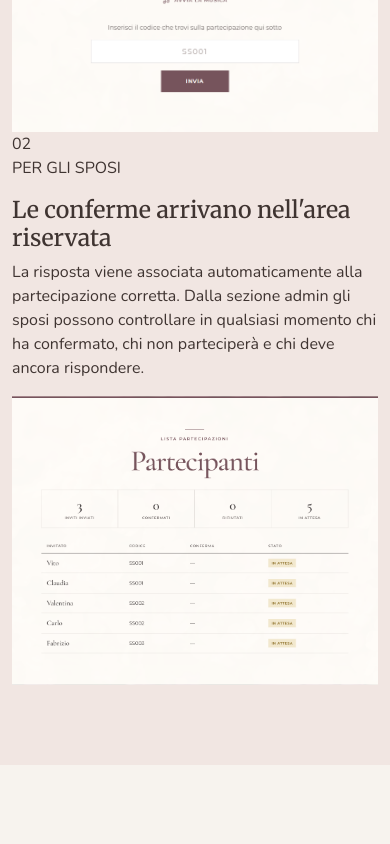
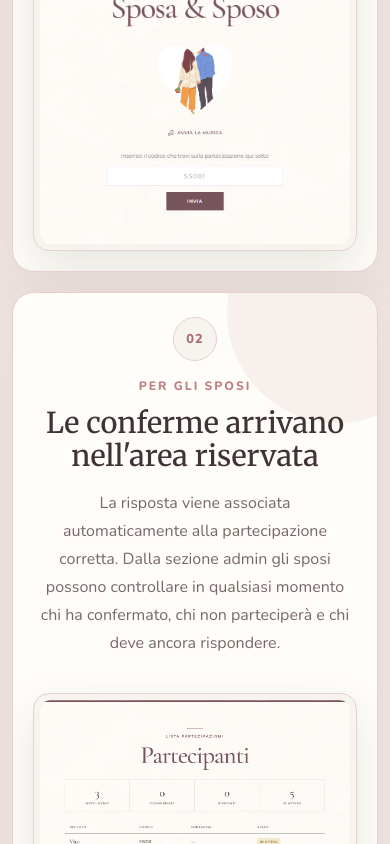
Before and after one commit to simonedantevisconti/nozze-digitali, a React (Vite) app: page /partecipazioni-digitali in a window 390 px wide. Shown: the part 4520-5364 px from the top of the page. Built offline with nearby package versions, Linux system fonts and the light colour scheme.

Commit message:
Style guest and admin confirmation flow

```diff
--- a/src/styles/partecipazioni-digitali.css
+++ b/src/styles/partecipazioni-digitali.css
@@ -328,90 +328,205 @@
   background-color: rgba(189, 127, 130, 0.11);
 }
 
-.digital-invitations-code-grid {
-  display: grid;
-  grid-template-columns: repeat(2, minmax(0, 1fr));
-  align-items: center;
-  gap: 5rem;
+.digital-invitations-code-heading {
+  margin-bottom: 4rem;
 }
 
-.digital-invitations-code-content h2 {
-  margin-bottom: 1.3rem;
+.digital-invitations-code-flow {
+  max-width: 1120px;
 
-  font-size: clamp(2.2rem, 4vw, 3.6rem);
-  line-height: 1.13;
+  margin: 0 auto;
+
+  display: grid;
+  gap: 2rem;
 }
 
-.digital-invitations-code-content > p:not(.digital-invitations-eyebrow) {
+.digital-invitations-code-step {
+  position: relative;
+
+  display: grid;
+  grid-template-columns: minmax(0, 0.9fr) minmax(0, 1.1fr);
+  align-items: center;
+  gap: 3.5rem;
+
+  padding: 2.25rem;
+
+  overflow: hidden;
+
+  border: 1px solid var(--color-border);
+  border-radius: 28px;
+
+  background-color: var(--color-surface);
+
+  box-shadow: 0 24px 65px rgba(47, 41, 38, 0.08);
+}
+
+.digital-invitations-code-step::before {
+  content: "";
+
+  position: absolute;
+  top: -90px;
+  right: -70px;
+
+  width: 220px;
+  height: 220px;
+
+  border-radius: 50%;
+
+  background-color: var(--color-secondary);
+
+  opacity: 0.1;
+}
+
+.digital-invitations-code-step-reverse {
+  grid-template-columns: minmax(0, 1.1fr) minmax(0, 0.9fr);
+}
+
+.digital-invitations-code-step-reverse .digital-invitations-code-step-copy {
+  order: 2;
+}
+
+.digital-invitations-code-step-reverse .digital-invitations-code-step-visual {
+  order: 1;
+}
+
+.digital-invitations-code-step-copy {
+  position: relative;
+  z-index: 1;
+
+  padding: 0.5rem;
+}
+
+.digital-invitations-code-step-number {
+  width: 44px;
+  height: 44px;
+
+  margin-bottom: 1.5rem;
+
+  display: inline-flex;
+  align-items: center;
+  justify-content: center;
+
+  border: 1px solid var(--color-border);
+  border-radius: 50%;
+
+  background-color: var(--color-background);
+  color: var(--color-primary-dark);
+
+  font-size: 0.8rem;
+  font-weight: 800;
+  letter-spacing: 0.08em;
+}
+
+.digital-invitations-code-step-eyebrow {
+  margin-bottom: 0.7rem;
+
+  color: var(--color-primary);
+
+  font-size: 0.76rem;
+  font-weight: 800;
+  letter-spacing: 0.16em;
+}
+
+.digital-invitations-code-step h3 {
+  margin-bottom: 1rem;
+
+  font-size: clamp(1.8rem, 3vw, 2.8rem);
+  line-height: 1.15;
+}
+
+.digital-invitations-code-step-copy > p:last-child {
+  margin: 0;
+
   color: var(--color-text-light);
 
-  font-size: 1.05rem;
+  font-size: 1rem;
   line-height: 1.75;
 }
 
-.digital-invitations-code-mockup {
-  max-width: 480px;
+.digital-invitations-code-step-visual {
+  position: relative;
+  z-index: 1;
 
-  margin-left: auto;
-  padding: 2.2rem;
+  padding: 0.65rem;
+
+  overflow: hidden;
 
   border: 1px solid var(--color-border);
-  border-radius: 24px;
+  border-radius: 20px;
 
   background-color: var(--color-background);
 
-  box-shadow: 0 25px 70px rgba(47, 41, 38, 0.1);
+  box-shadow: 0 18px 45px rgba(47, 41, 38, 0.11);
 }
 
-.digital-invitations-code-mockup > p {
-  margin-bottom: 1.5rem;
+.digital-invitations-code-step-visual img {
+  width: 100%;
 
-  color: var(--color-text);
+  display: block;
 
-  font-family: var(--font-heading);
-  font-size: 1.45rem;
-  font-weight: 700;
+  border-radius: 14px;
 }
 
-.digital-invitations-code-mockup label {
-  display: block;
+/* CODE SECTION TABLET */
 
-  margin-bottom: 0.55rem;
+@media (max-width: 991.98px) {
+  .digital-invitations-code-step,
+  .digital-invitations-code-step-reverse {
+    grid-template-columns: 1fr;
+    gap: 2rem;
+  }
 
-  color: var(--color-text-light);
+  .digital-invitations-code-step-reverse .digital-invitations-code-step-copy,
+  .digital-invitations-code-step-reverse .digital-invitations-code-step-visual {
+    order: initial;
+  }
 
-  font-size: 0.8rem;
-  font-weight: 700;
+  .digital-invitations-code-step-copy {
+    text-align: center;
+  }
+
+  .digital-invitations-code-step-visual {
+    max-width: 760px;
+
+    margin: 0 auto;
+  }
 }
 
-.digital-invitations-code-input {
-  margin-bottom: 1rem;
-  padding: 0.9rem 1rem;
+/* CODE SECTION MOBILE */
 
-  border: 1px solid var(--color-border);
-  border-radius: 12px;
+@media (max-width: 767.98px) {
+  .digital-invitations-code-heading {
+    margin-bottom: 2.5rem;
+  }
 
-  background-color: var(--color-surface);
-  color: var(--color-text);
+  .digital-invitations-code-flow {
+    gap: 1.25rem;
+  }
 
-  font-size: 1rem;
-  font-weight: 700;
-  letter-spacing: 0.07em;
-}
+  .digital-invitations-code-step {
+    padding: 1.25rem;
 
-.digital-invitations-code-button {
-  display: block;
+    border-radius: 22px;
+  }
 
-  padding: 0.85rem 1rem;
+  .digital-invitations-code-step-copy {
+    padding: 0.25rem;
+  }
 
-  border-radius: 12px;
+  .digital-invitations-code-step-number {
+    margin-bottom: 1rem;
+  }
 
-  background-color: var(--color-primary-accessible);
-  color: #ffffff;
+  .digital-invitations-code-step-visual {
+    padding: 0.4rem;
 
-  text-align: center;
+    border-radius: 16px;
+  }
 
-  font-weight: 700;
+  .digital-invitations-code-step-visual img {
+    border-radius: 11px;
+  }
 }
 
 /* ADMIN */
```
